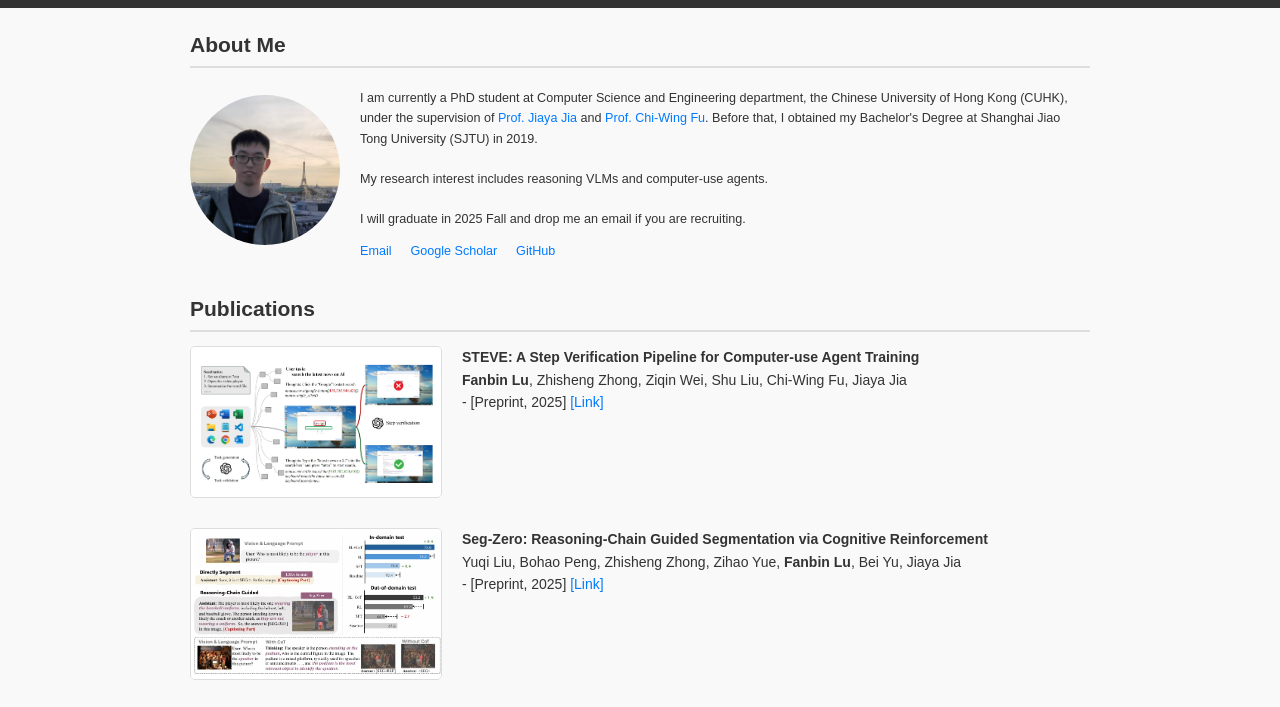
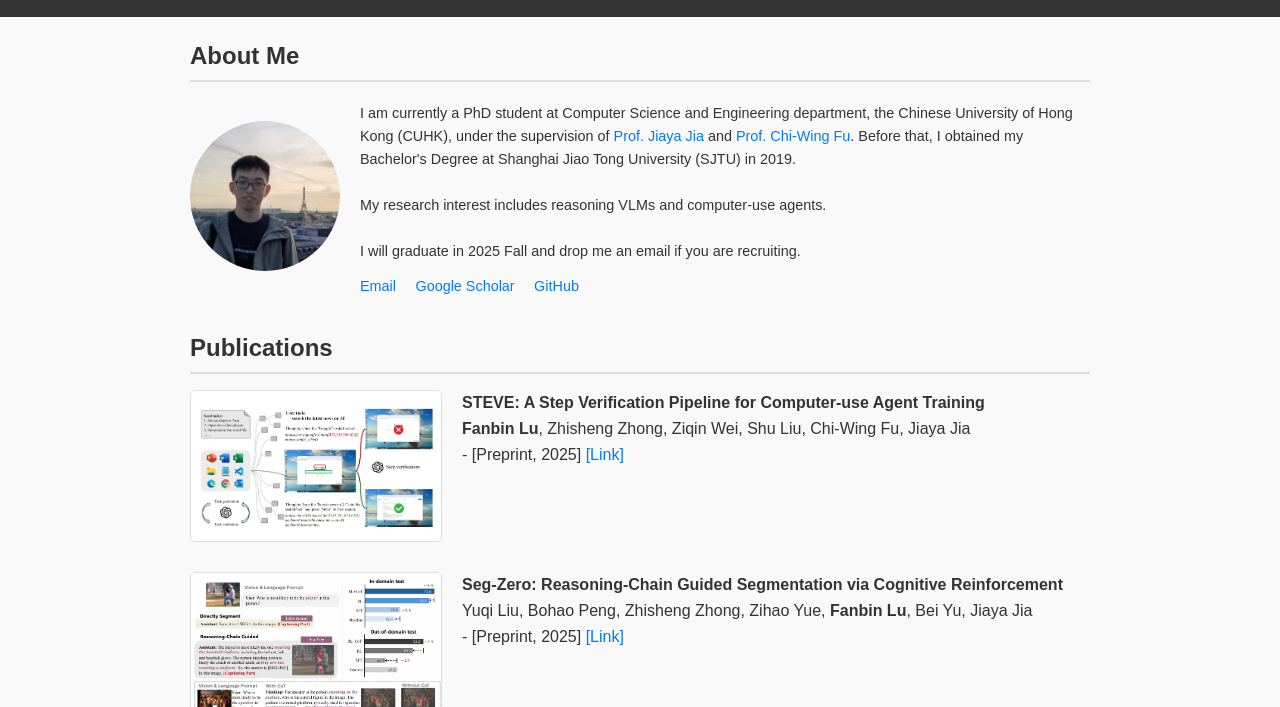
Before and after one commit to FanbinLu/FanbinLu.github.io, a plain HTML site: page index.html in a window 1280 px wide. Shown: the part 100-807 px from the top of the page. Drawn offline with Linux system fonts and the light colour scheme.

Commit message:
larger font

```diff
--- a/index.html
+++ b/index.html
@@ -7,7 +7,7 @@
     <style>
         /* Reduce the base font size */
         html {
-            font-size: 14px; /* Default is usually 16px; reducing it makes all fonts smaller */
+            font-size: 16px; /* Default is usually 16px; reducing it makes all fonts smaller */
         }
 
         body {
```
